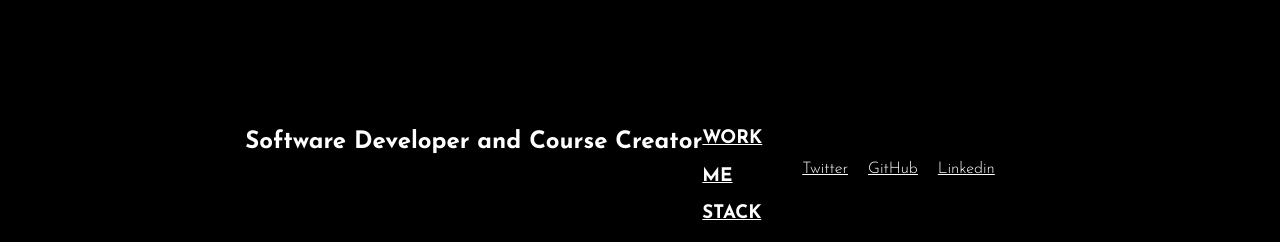
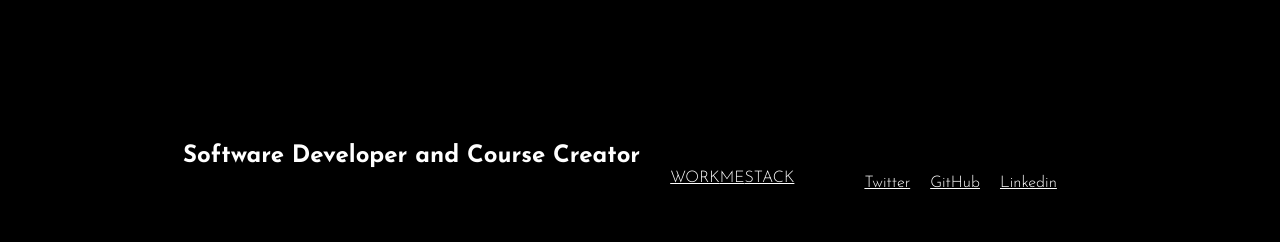
Before and after one commit to MonsieurGrosseVoix/website-portfolio, a plain HTML site: page index.html in a window 1280 px wide. Shown: the part 558-800 px from the top of the page. Drawn offline with Linux system fonts and the light colour scheme.

Commit message:
fix: some fix + change some value on animation

```diff
--- a/index.html
+++ b/index.html
@@ -2,15 +2,14 @@
 <html lang="en">
 <head>
     <meta charset="UTF-8">
-    <meta http-equiv="X-UA-Compatible" content="IE=edge">
-    <meta name="viewport" content="width=device-width, initial-scale=1.0">
+    <meta content="IE=edge" http-equiv="X-UA-Compatible">
+    <meta content="width=device-width, initial-scale=1.0" name="viewport">
     <title>Moving Portfolio</title>
-    <link rel="stylesheet" href="src/styles.css">
+    <link href="src/styles.css" rel="stylesheet">
 
 </head>
 <body>
-    <svg version="1.1" class="wave"
-    xlmns="http://www.w3.org/200/svg">
+<svg class="wave" xlmns="http://www.w3.org/200/svg">
     <path
             d="
             M0 67
@@ -23,13 +22,12 @@
             Z
             ">
         <animate
-                repeatCount="indefinite"
                 attributeName="d"
-                dur="60s"
                 attributeType="XML"
+                dur="40s"
                 values="
                     M0 77
-                    C 473, 283
+                    C 473, -40
                       822, -40
                       1920, 116
 
@@ -40,7 +38,7 @@
 
                     M0 77
                     C 473, -40
-                    1222, 283
+                    1222, 2000
                     1920, 136
 
                     V 600
@@ -84,18 +82,24 @@
     <div class="socials">
         <div class="social">
             <a href="https://Twitter.com/MonsieurGrosseVoix">
-                    <svg xmlns="http://www.w3.org/2000/svg" viewBox="-8 -8 40 40"><path d="M24 4.557c-.883.392-1.832.656-2.828.775 1.017-.609 1.798-1.574 2.165-2.724-.951.564-2.005.974-3.127 1.195-.897-.957-2.178-1.555-3.594-1.555-3.179 0-5.515 2.966-4.797 6.045-4.091-.205-7.719-2.165-10.148-5.144-1.29 2.213-.669 5.108 1.523 6.574-.806-.026-1.566-.247-2.229-.616-.054 2.281 1.581 4.415 3.949 4.89-.693.188-1.452.232-2.224.084.626 1.956 2.444 3.379 4.6 3.419-2.07 1.623-4.678 2.348-7.29 2.04 2.179 1.397 4.768 2.212 7.548 2.212 9.142 0 14.307-7.721 13.995-14.646.962-.695 1.797-1.562 2.457-2.549z"/></svg>
+                <svg viewBox="-8 -8 40 40" xmlns="http://www.w3.org/2000/svg">
+                    <path d="M24 4.557c-.883.392-1.832.656-2.828.775 1.017-.609 1.798-1.574 2.165-2.724-.951.564-2.005.974-3.127 1.195-.897-.957-2.178-1.555-3.594-1.555-3.179 0-5.515 2.966-4.797 6.045-4.091-.205-7.719-2.165-10.148-5.144-1.29 2.213-.669 5.108 1.523 6.574-.806-.026-1.566-.247-2.229-.616-.054 2.281 1.581 4.415 3.949 4.89-.693.188-1.452.232-2.224.084.626 1.956 2.444 3.379 4.6 3.419-2.07 1.623-4.678 2.348-7.29 2.04 2.179 1.397 4.768 2.212 7.548 2.212 9.142 0 14.307-7.721 13.995-14.646.962-.695 1.797-1.562 2.457-2.549z"/>
+                </svg>
             </a>
         </div>
         <div class="social">
             <a href="https://GitHub.com/MonsieurGrosseVoix">
-                    <svg  xmlns="http://www.w3.org/2000/svg" viewBox="-8 -8 40 40"><path d="M12 0c-6.626 0-12 5.373-12 12 0 5.302 3.438 9.8 8.207 11.387.599.111.793-.261.793-.577v-2.234c-3.338.726-4.033-1.416-4.033-1.416-.546-1.387-1.333-1.756-1.333-1.756-1.089-.745.083-.729.083-.729 1.205.084 1.839 1.237 1.839 1.237 1.07 1.834 2.807 1.304 3.492.997.107-.775.418-1.305.762-1.604-2.665-.305-5.467-1.334-5.467-5.931 0-1.311.469-2.381 1.236-3.221-.124-.303-.535-1.524.117-3.176 0 0 1.008-.322 3.301 1.23.957-.266 1.983-.399 3.003-.404 1.02.005 2.047.138 3.006.404 2.291-1.552 3.297-1.23 3.297-1.23.653 1.653.242 2.874.118 3.176.77.84 1.235 1.911 1.235 3.221 0 4.609-2.807 5.624-5.479 5.921.43.372.823 1.102.823 2.222v3.293c0 .319.192.694.801.576 4.765-1.589 8.199-6.086 8.199-11.386 0-6.627-5.373-12-12-12z"/></svg>
+                <svg viewBox="-8 -8 40 40" xmlns="http://www.w3.org/2000/svg">
+                    <path d="M12 0c-6.626 0-12 5.373-12 12 0 5.302 3.438 9.8 8.207 11.387.599.111.793-.261.793-.577v-2.234c-3.338.726-4.033-1.416-4.033-1.416-.546-1.387-1.333-1.756-1.333-1.756-1.089-.745.083-.729.083-.729 1.205.084 1.839 1.237 1.839 1.237 1.07 1.834 2.807 1.304 3.492.997.107-.775.418-1.305.762-1.604-2.665-.305-5.467-1.334-5.467-5.931 0-1.311.469-2.381 1.236-3.221-.124-.303-.535-1.524.117-3.176 0 0 1.008-.322 3.301 1.23.957-.266 1.983-.399 3.003-.404 1.02.005 2.047.138 3.006.404 2.291-1.552 3.297-1.23 3.297-1.23.653 1.653.242 2.874.118 3.176.77.84 1.235 1.911 1.235 3.221 0 4.609-2.807 5.624-5.479 5.921.43.372.823 1.102.823 2.222v3.293c0 .319.192.694.801.576 4.765-1.589 8.199-6.086 8.199-11.386 0-6.627-5.373-12-12-12z"/>
+                </svg>
             </a>
 
         </div>
         <div class="social">
             <a href="https://Linkedin.com/MonsieurGrosseVoix">
-                    <svg xmlns="http://www.w3.org/2000/svg" viewBox="-8 -8 40 40"><path d="M4.98 3.5c0 1.381-1.11 2.5-2.48 2.5s-2.48-1.119-2.48-2.5c0-1.38 1.11-2.5 2.48-2.5s2.48 1.12 2.48 2.5zm.02 4.5h-5v16h5v-16zm7.982 0h-4.968v16h4.969v-8.399c0-4.67 6.029-5.052 6.029 0v8.399h4.988v-10.131c0-7.88-8.922-7.593-11.018-3.714v-2.155z"/></svg>
+                <svg viewBox="-8 -8 40 40" xmlns="http://www.w3.org/2000/svg">
+                    <path d="M4.98 3.5c0 1.381-1.11 2.5-2.48 2.5s-2.48-1.119-2.48-2.5c0-1.38 1.11-2.5 2.48-2.5s2.48 1.12 2.48 2.5zm.02 4.5h-5v16h5v-16zm7.982 0h-4.968v16h4.969v-8.399c0-4.67 6.029-5.052 6.029 0v8.399h4.988v-10.131c0-7.88-8.922-7.593-11.018-3.714v-2.155z"/>
+                </svg>
             </a>
         </div>
     </div>
@@ -104,11 +108,11 @@
 
 <footer>
     <h2>Software Developer and Course Creator</h2>
-        <div class="options">
-            <a href="src/pages/work.html"><h3>WORK</h3></a>
-            <a href="src/pages/about.html"><h3>ME</h3></a>
-            <a href="src/pages/stack.html"><h3>STACK</h3></a>
-        </div>
+    <ul class="options">
+        <a href="src/pages/work.html">WORK</a>
+        <a href="src/pages/about.html">ME</a>
+        <a href="src/pages/stack.html">STACK</a>
+    </ul>
 
     <ul>
         <li><a href="https://Twitter.com/MonsieurGrosseVoix">Twitter</a></li>
--- a/src/styles.css
+++ b/src/styles.css
@@ -86,7 +86,4 @@
     position: fixed;
     bottom: 0;
     left: 0;
-
-
-
 }
```
Lines whose indentation alone changed are shown as unchanged.
